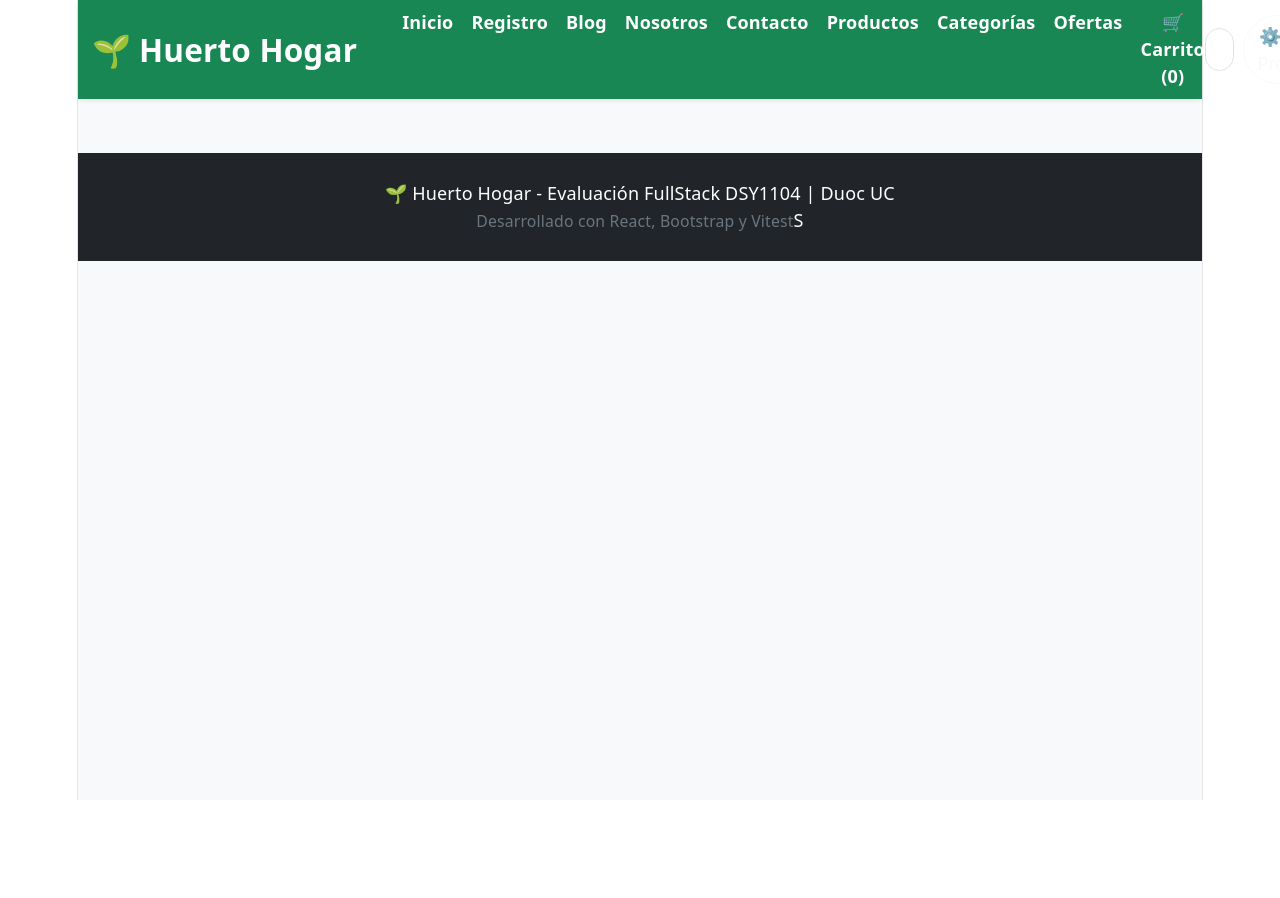
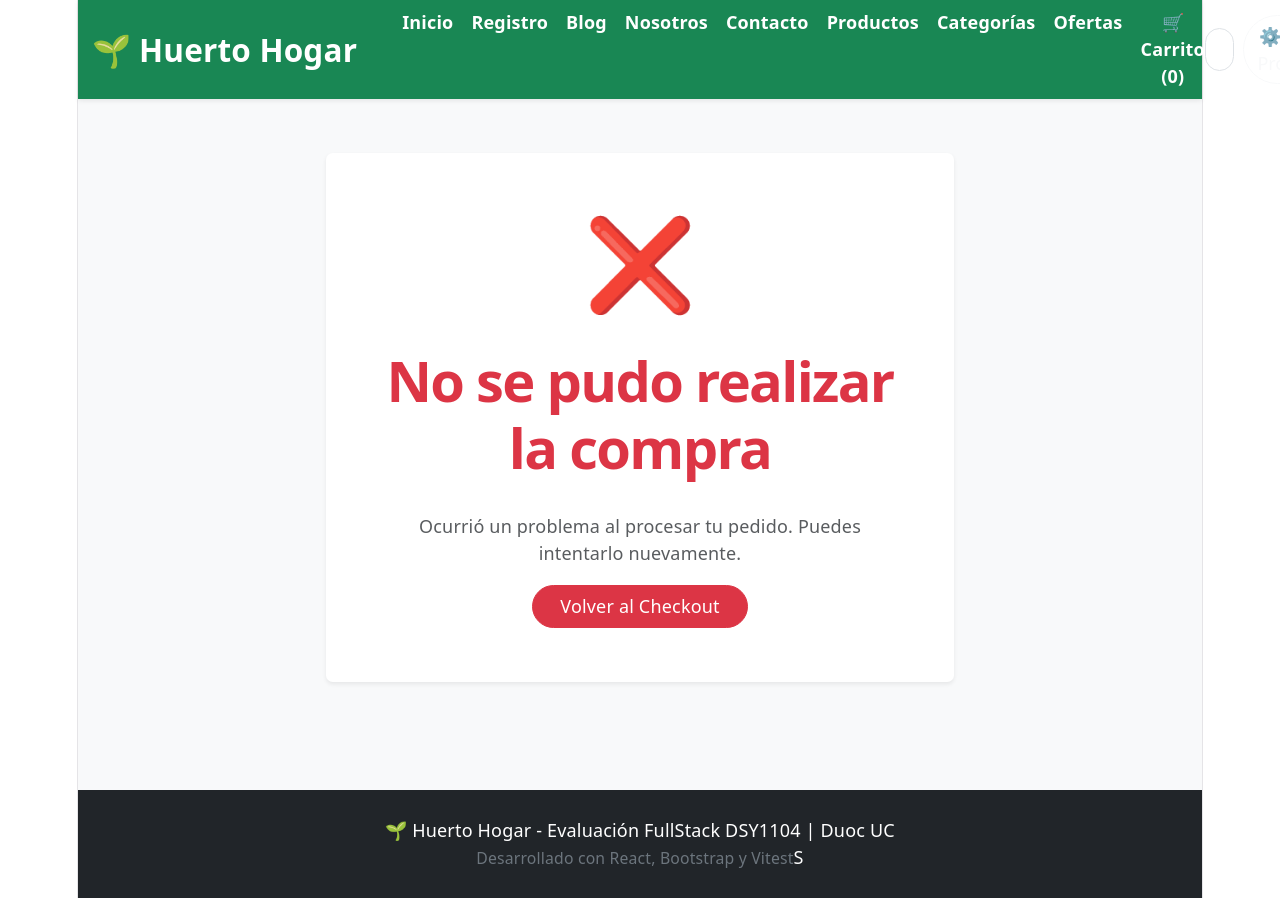
Before and after one commit to benantileo-droid/evaluacion2FullStack, a React (Vite) app in the folder huerto-app/: page /compra-fallida in a window 1280 px wide. Shown: the top 898 px of the page. Before the commit the page ends 800 px from the top, so only its background shows below. Built offline with nearby package versions, Linux system fonts and the light colour scheme.

Commit message:
creacion de simulacion de compra fallida

```diff
--- a/huerto-app/src/App.jsx
+++ b/huerto-app/src/App.jsx
@@ -17,6 +17,7 @@ import Nosotros from './pages/Nosotros';
 import Contacto from './pages/Contacto';
 import Blog from './pages/Blogs';
 import BlogDetail from './pages/BlogDetail';
+import CompraFallida from './pages/CompraFallida';
 
 export default function app(){
 const [productos, setProductos] = useState(() => {
@@ -288,6 +289,10 @@ const handleEditProduct = (producto) => {
   path="/blog/:id"
   element={<BlogDetail />}
 />
+<Route
+  path="/compra-fallida"
+  element={<CompraFallida />}
+/>
   </Routes>
       {/* 3. CONTENIDO PRINCIPAL */}
       {/* 3. FORMULARIO DE ADMINISTRACIÓN */}
--- a/huerto-app/src/pages/Checkout.jsx
+++ b/huerto-app/src/pages/Checkout.jsx
@@ -7,6 +7,12 @@ export default function Checkout({ carrito, onClearCart }) {
   const [comuna, setComuna] = useState('');
   const [tipoEntrega, setTipoEntrega] = useState('Domicilio');
   const navigate = useNavigate();
+  const [estadoPago, setEstadoPago] = useState('aprobado');
+  const total = carrito.reduce(
+  (acumulador, producto) =>
+    acumulador + producto.precio * producto.cantidad,
+  0
+);
 
 const confirmarCompra = () => {
   if (nombre === '' || direccion === '' || comuna === '') {
@@ -14,14 +20,14 @@ const confirmarCompra = () => {
     return;
   }
 
+  if (estadoPago === 'rechazado') {
+    navigate('/compra-fallida');
+    return;
+  }
+
   onClearCart();
   navigate('/compra-exitosa');
 };
-  const total = carrito.reduce(
-  (acumulador, producto) =>
-    acumulador + producto.precio * producto.cantidad,
-  0
-);
 
   return (
     <div className="container py-5">
@@ -90,6 +96,25 @@ const confirmarCompra = () => {
                   </option>
                 </select>
               </div>
+          <div className="mb-4">
+  <label className="form-label fw-semibold">
+    Resultado de pago
+  </label>
+
+  <select
+    className="form-select"
+    value={estadoPago}
+    onChange={(e) => setEstadoPago(e.target.value)}
+  >
+    <option value="aprobado">
+      Pago aprobado
+    </option>
+
+    <option value="rechazado">
+      Pago rechazado
+    </option>
+  </select>
+</div>
 <div className="border-top pt-4 mb-4">
   <h4 className="fw-bold mb-3">Resumen de compra</h4>
 
--- /dev/null
+++ b/huerto-app/src/pages/CompraFallida.jsx
@@ -0,0 +1,34 @@
+import React from 'react';
+import { Link } from 'react-router-dom';
+
+export default function CompraFallida() {
+  return (
+    <div className="container py-5">
+      <div className="row justify-content-center">
+        <div className="col-md-7">
+          <div className="card border-0 shadow-sm">
+            <div className="card-body text-center p-5">
+              <div className="display-1 mb-3">❌</div>
+
+              <h1 className="fw-bold text-danger">
+                No se pudo realizar la compra
+              </h1>
+
+              <p className="text-muted mt-3">
+                Ocurrió un problema al procesar tu pedido.
+                Puedes intentarlo nuevamente.
+              </p>
+
+              <Link
+                to="/checkout"
+                className="btn btn-danger rounded-pill px-4 mt-3"
+              >
+                Volver al Checkout
+              </Link>
+            </div>
+          </div>
+        </div>
+      </div>
+    </div>
+  );
+}
```
